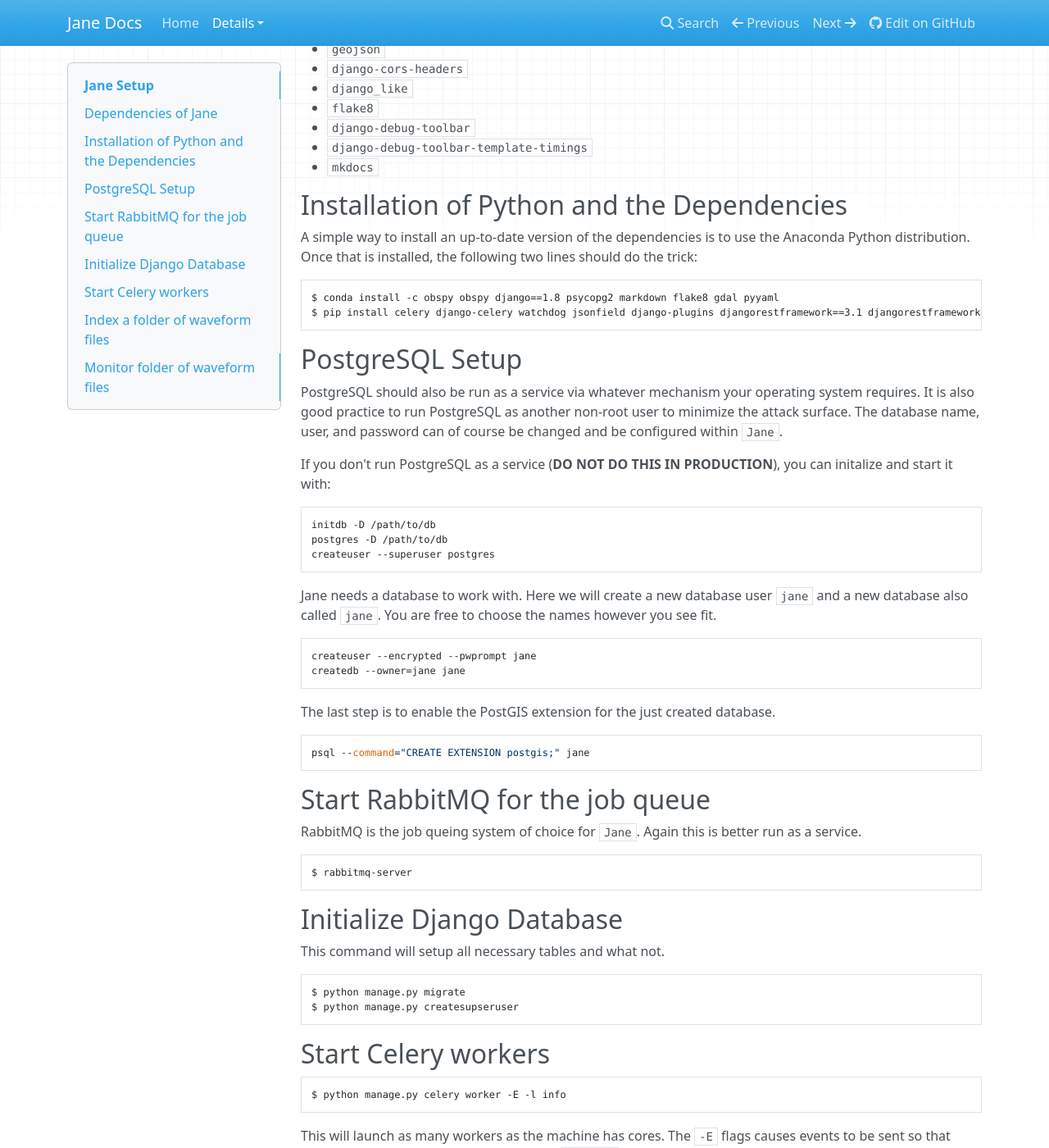
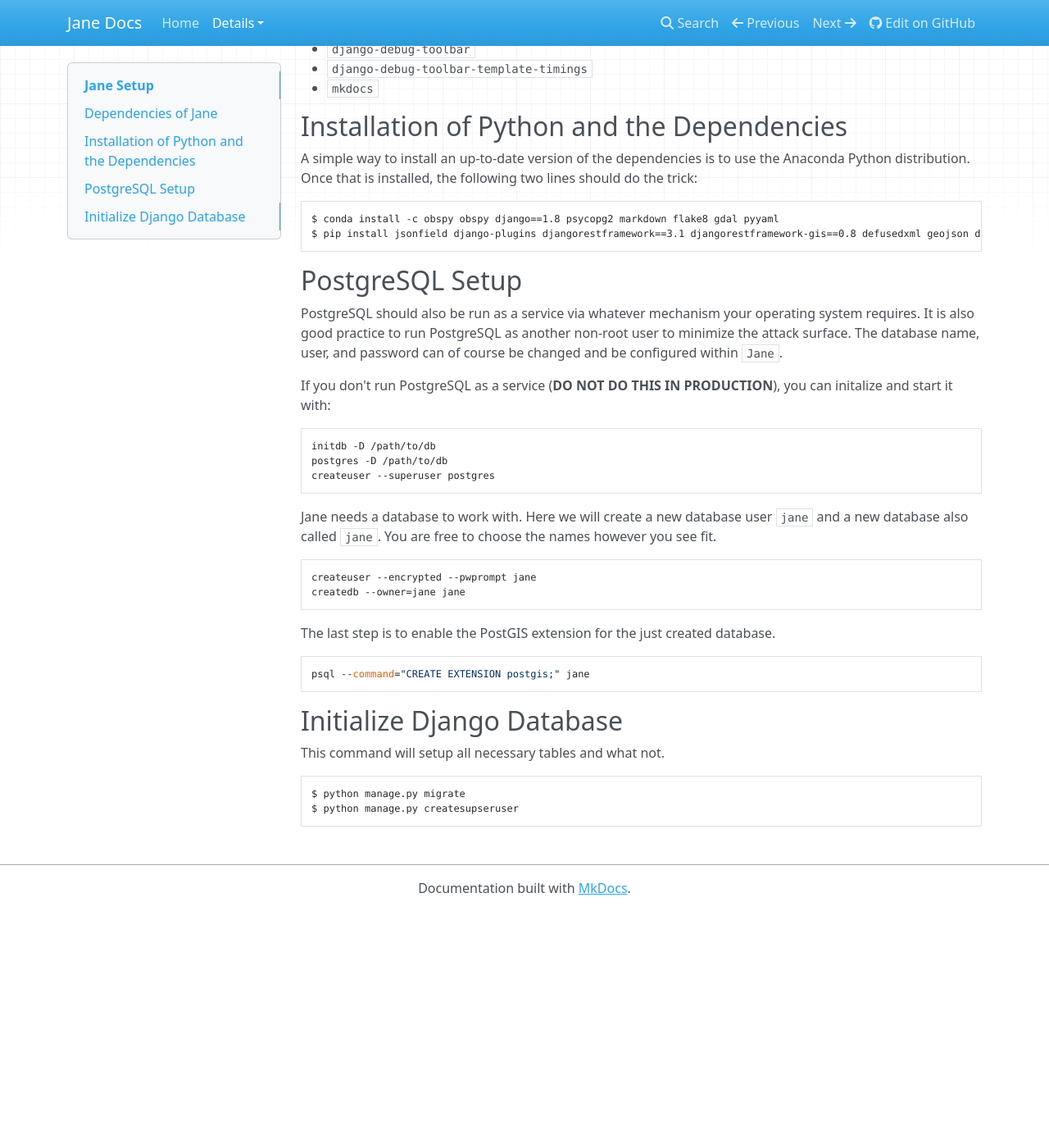
Before and after one commit to krischer/jane, an MkDocs documentation site: the page built from docs/docs/setup.md, in a window 1280 px wide and 1400 px high, scrolled down 902 px. Shown: the whole window at 82% size. Built offline with MkDocs 1.6.1, drawn with Linux system fonts in a browser that asks for light colours; nearby versions of some CDN libraries; old or Windows-style settings are respelled for this version of MkDocs; after the commit the page ends 2013 px from its top, so only the background shows below that; some of the changed text lies outside the part shown.

Commit message:
updating setup instructions

````diff
--- a/docs/docs/setup.md
+++ b/docs/docs/setup.md
@@ -11,7 +11,6 @@
 
 * `PostgreSQL 9.4`
 * `PostGIS 2.1`
-* `RabbitMQ 3.5`
 
 and furthermore on
 
@@ -21,9 +20,6 @@
 
 * `obspy==0.10`
 * `django==1.8`
-* `celery`
-* `django-celery`
-* `watchdog`
 * `psycopg2`
 * `jsonfield`
 * `django-plugins`
@@ -52,7 +48,7 @@
 
 ```bash
 $ conda install -c obspy obspy django==1.8 psycopg2 markdown flake8 gdal pyyaml
-$ pip install celery django-celery watchdog jsonfield django-plugins djangorestframework==3.1 djangorestframework-gis==0.8 defusedxml geojson django-cors-headers django_like django-debug-toolbar django-debug-toolbar-template-timings
+$ pip install jsonfield django-plugins djangorestframework==3.1 djangorestframework-gis==0.8 defusedxml geojson django-cors-headers django_like django-debug-toolbar django-debug-toolbar-template-timings
 ```
 
 
@@ -88,15 +84,6 @@
 ```
 
 
-## Start RabbitMQ for the job queue
-
-RabbitMQ is the job queing system of choice for `Jane`. Again this is better run as a service.
-
-```bash
-$ rabbitmq-server
-```
-
-
 ## Initialize Django Database
 
 This command will setup all necessary tables and what not.
@@ -105,27 +92,3 @@
 $ python manage.py migrate
 $ python manage.py createsupseruser
 ```
-
-## Start Celery workers
-
-```bash
-$ python manage.py celery worker -E -l info
-```
-
-This will launch as many workers as the machine has cores. The `-E` flags causes events to be sent so that tools celerymon and flower can work. The `-l info` flags sets the log level.
-
-## Index a folder of waveform files
-
-This can be used to initially add waveforms or to index a certain folder once.
-
-```bash
-$ python manage.py index_waveforms /path/to/waveforms
-```
-
-## Monitor folder of waveform files
-
-This will continuously monitor a directory of waveform files for changes. All changes will be reflected in the database.
-
-```bash
-$ python manage.py filemon /path/to/waveforms
-```
````
